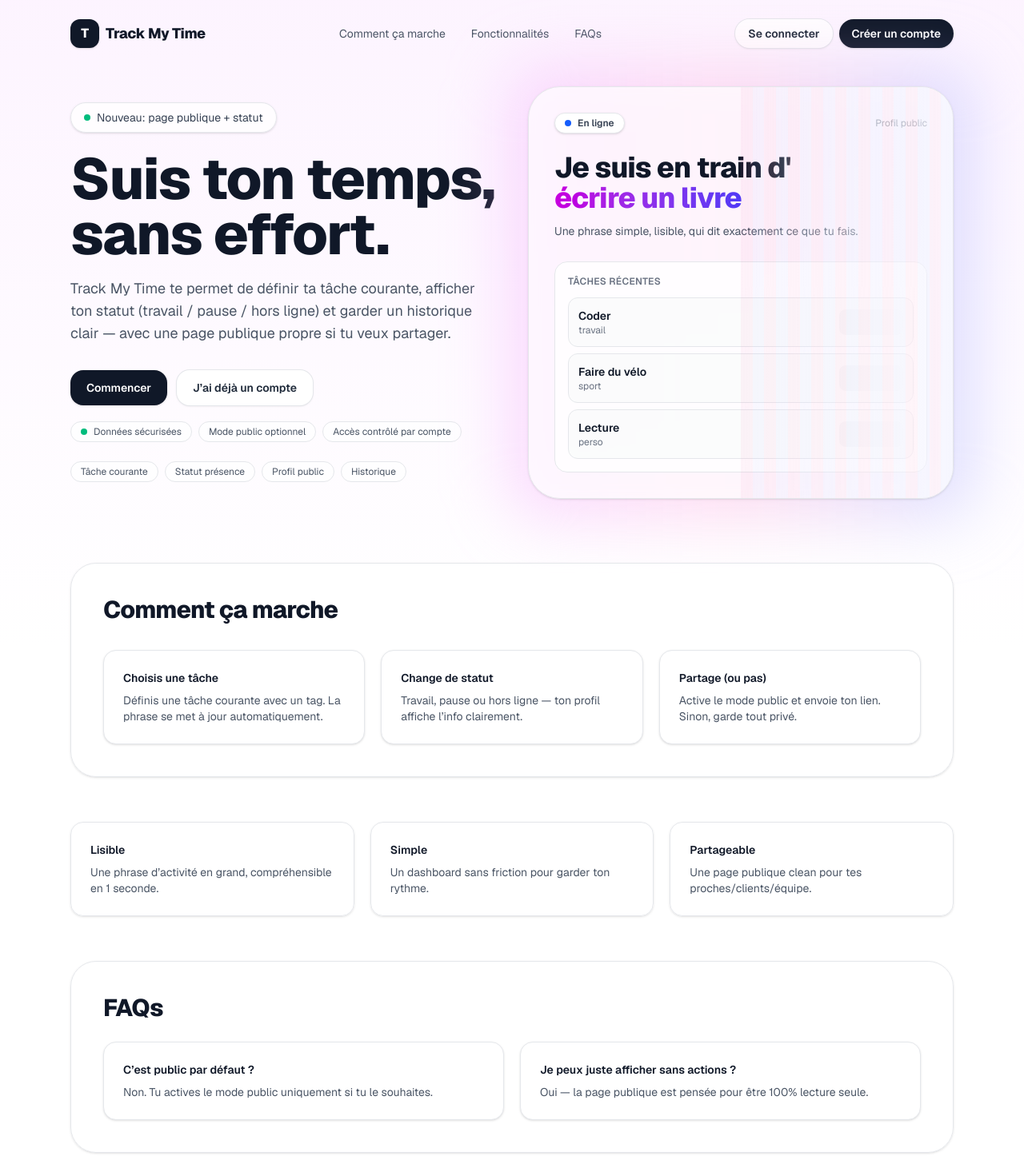
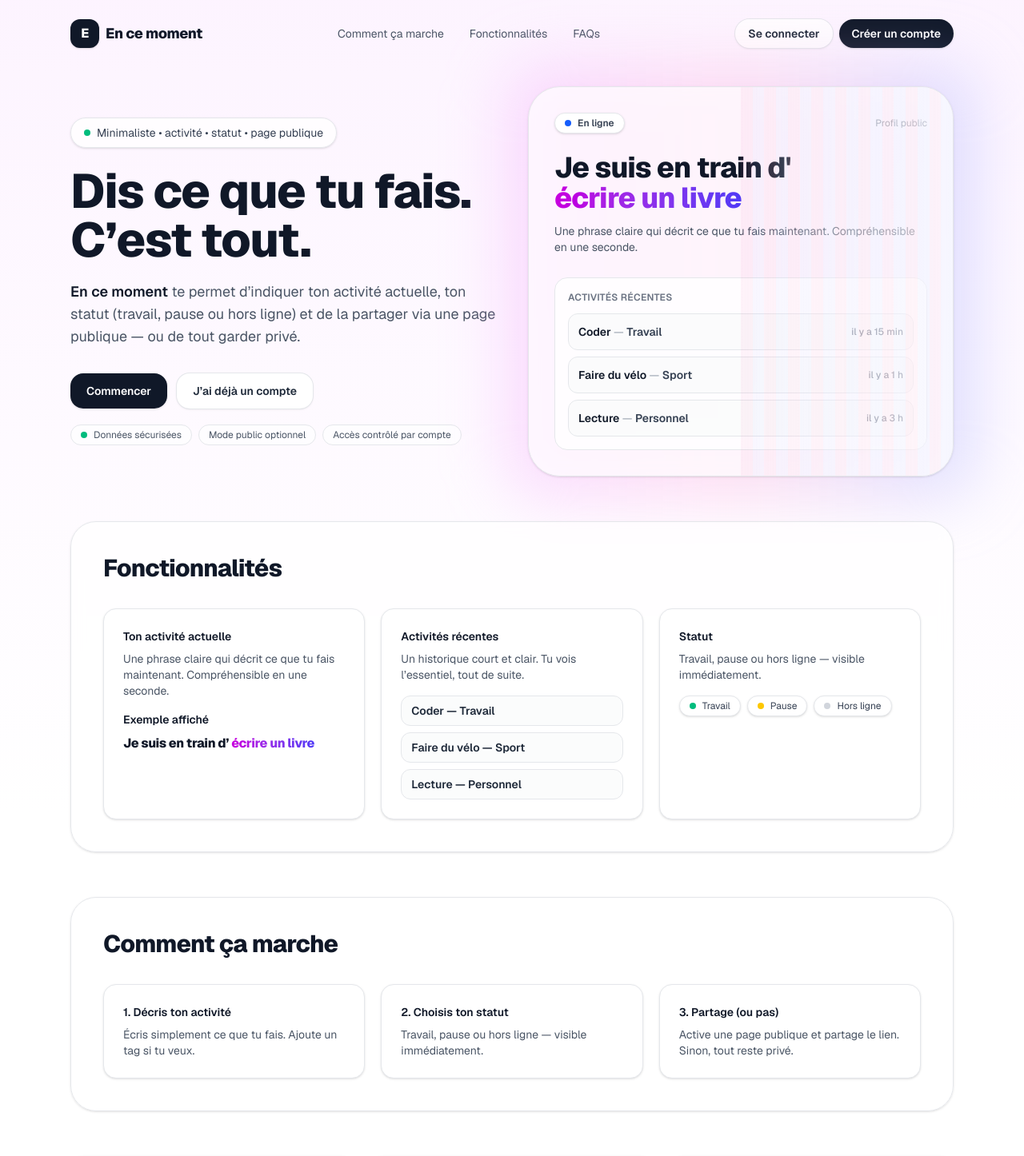
Before and after one commit to christrova/track-your-time, a Next.js app: page / in a window 1280 px wide. Shown: the top 1446 px of the page at 80% size. Built offline with nearby package versions, Linux system fonts and the light colour scheme; no server answers.

Commit message:
refactor: landing ppage ready for mvp

```diff
--- a/src/app/layout.tsx
+++ b/src/app/layout.tsx
@@ -14,7 +14,7 @@ const geistMono = Geist_Mono({
 });
 
 export const metadata: Metadata = {
-  title: "Track My Time",
+  title: "En ce moment",
   description:
     "Un dashboard simple pour suivre tes tâches, ton statut (travail/pause/hors ligne) et partager un profil public propre.",
 };
--- a/src/app/page.tsx
+++ b/src/app/page.tsx
@@ -16,12 +16,12 @@ export default async function Home() {
           <Link
             href="/"
             className="inline-flex items-center gap-2 text-gray-900 font-extrabold tracking-tight"
-            aria-label="Track My Time"
+            aria-label="En ce moment"
           >
             <span className="inline-flex items-center justify-center w-9 h-9 rounded-xl bg-gray-900 text-white shadow-sm">
-              T
+              E
             </span>
-            <span className="text-base sm:text-lg">Track My Time</span>
+            <span className="text-base sm:text-lg">En ce moment</span>
           </Link>
 
           <nav className="hidden md:flex items-center gap-8 text-sm text-gray-600">
@@ -69,19 +69,20 @@ export default async function Home() {
           <section className="lg:col-span-6">
             <div className="inline-flex items-center gap-2 rounded-full border border-gray-200 bg-white/80 px-4 py-2 text-sm text-gray-700 shadow-sm">
               <span className="inline-block w-2 h-2 rounded-full bg-emerald-500" />
-              <span>Nouveau: page publique + statut</span>
+              <span>Minimaliste • activité • statut • page publique</span>
             </div>
 
-            <h1 className="mt-6 text-5xl sm:text-6xl lg:text-7xl font-extrabold tracking-tight text-gray-900 leading-[0.95]">
-              Suis ton temps,
+            <h1 className="mt-6 text-4xl sm:text-5xl lg:text-6xl font-extrabold tracking-tight text-gray-900 leading-[1.02]">
+              Dis ce que tu fais.
               <br />
-              sans effort.
+              C’est tout.
             </h1>
 
             <p className="mt-5 text-base sm:text-lg text-gray-600 max-w-xl">
-              Track My Time te permet de définir ta tâche courante, afficher ton
-              statut (travail / pause / hors ligne) et garder un historique clair
-              — avec une page publique propre si tu veux partager.
+              <span className="font-semibold text-gray-900">En ce moment</span>{" "}
+              te permet d’indiquer ton activité actuelle, ton statut (travail,
+              pause ou hors ligne) et de la partager via une page publique — ou
+              de tout garder privé.
             </p>
 
             <div className="mt-8 flex flex-col sm:flex-row gap-3">
@@ -112,20 +113,7 @@ export default async function Home() {
               </span>
             </div>
 
-            <div className="mt-6 flex flex-wrap gap-2 text-xs text-gray-600">
-              <span className="inline-flex items-center rounded-full border border-gray-200 bg-white/70 px-3 py-1">
-                Tâche courante
-              </span>
-              <span className="inline-flex items-center rounded-full border border-gray-200 bg-white/70 px-3 py-1">
-                Statut présence
-              </span>
-              <span className="inline-flex items-center rounded-full border border-gray-200 bg-white/70 px-3 py-1">
-                Profil public
-              </span>
-              <span className="inline-flex items-center rounded-full border border-gray-200 bg-white/70 px-3 py-1">
-                Historique
-              </span>
-            </div>
+            {/* micro-texts removed (keep landing minimal) */}
           </section>
 
           <section className="lg:col-span-6">
@@ -151,21 +139,33 @@ export default async function Home() {
                       />
                     </p>
                     <p className="mt-3 text-sm text-gray-600">
-                      Une phrase simple, lisible, qui dit exactement ce que tu
-                      fais.
+                      Une phrase claire qui décrit ce que tu fais maintenant.
+                      Compréhensible en une seconde.
                     </p>
                   </div>
 
                   <div className="mt-7 grid grid-cols-1 gap-3">
                     <div className="rounded-2xl border border-gray-200 bg-white/80 px-4 py-4">
                       <p className="text-xs font-semibold uppercase tracking-wide text-gray-500">
-                        Tâches récentes
+                        Activités récentes
                       </p>
                       <div className="mt-3 space-y-2">
                         {[
-                          { name: "Coder", tag: "travail" },
-                          { name: "Faire du vélo", tag: "sport" },
-                          { name: "Lecture", tag: "perso" },
+                          {
+                            name: "Coder",
+                            tag: "Travail",
+                            when: "il y a 15 min",
+                          },
+                          {
+                            name: "Faire du vélo",
+                            tag: "Sport",
+                            when: "il y a 1 h",
+                          },
+                          {
+                            name: "Lecture",
+                            tag: "Personnel",
+                            when: "il y a 3 h",
+                          },
                         ].map((t) => (
                           <div
                             key={t.name}
@@ -173,13 +173,18 @@ export default async function Home() {
                           >
                             <div className="min-w-0">
                               <p className="text-sm font-semibold text-gray-900 truncate">
-                                {t.name}
-                              </p>
-                              <p className="text-xs text-gray-500 truncate">
-                                {t.tag}
+                                {t.name}{" "}
+                                <span className="text-gray-400 font-normal">
+                                  —{" "}
+                                </span>
+                                <span className="text-gray-700 font-semibold">
+                                  {t.tag}
+                                </span>
                               </p>
                             </div>
-                            <div className="h-8 w-20 rounded-lg bg-linear-to-r from-gray-100 to-gray-50" />
+                            <p className="shrink-0 text-xs font-medium text-gray-500">
+                              {t.when}
+                            </p>
                           </div>
                         ))}
                       </div>
@@ -211,7 +216,81 @@ export default async function Home() {
           </section>
         </div>
 
-        <section id="how" className="mt-20">
+        <section id="features" className="mt-14">
+          <div className="rounded-4xl border border-gray-200 bg-white/70 backdrop-blur shadow-sm p-6 sm:p-10">
+            <h2 className="text-2xl sm:text-3xl font-extrabold tracking-tight text-gray-900">
+              Fonctionnalités
+            </h2>
+
+            <div className="mt-8 grid grid-cols-1 md:grid-cols-3 gap-5">
+              <div className="rounded-2xl border border-gray-200 bg-white p-6 shadow-sm">
+                <p className="text-sm font-semibold text-gray-900">
+                  Ton activité actuelle
+                </p>
+                <p className="mt-2 text-sm text-gray-600">
+                  Une phrase claire qui décrit ce que tu fais maintenant.
+                  Compréhensible en une seconde.
+                </p>
+                <p className="mt-4 text-sm font-semibold text-gray-900">
+                  Exemple affiché
+                </p>
+                <p className="mt-2 text-base font-extrabold tracking-tight text-gray-900">
+                  Je suis en train d’{" "}
+                  <span className="bg-clip-text text-transparent bg-linear-to-r from-fuchsia-600 to-indigo-600">
+                    écrire un livre
+                  </span>
+                </p>
+              </div>
+
+              <div className="rounded-2xl border border-gray-200 bg-white p-6 shadow-sm">
+                <p className="text-sm font-semibold text-gray-900">
+                  Activités récentes
+                </p>
+                <p className="mt-2 text-sm text-gray-600">
+                  Un historique court et clair. Tu vois l’essentiel, tout de
+                  suite.
+                </p>
+                <div className="mt-4 space-y-2">
+                  {[
+                    "Coder — Travail",
+                    "Faire du vélo — Sport",
+                    "Lecture — Personnel",
+                  ].map((line) => (
+                    <div
+                      key={line}
+                      className="rounded-xl border border-gray-200 bg-gray-50/60 px-3 py-2 text-sm font-semibold text-gray-800"
+                    >
+                      {line}
+                    </div>
+                  ))}
+                </div>
+              </div>
+
+              <div className="rounded-2xl border border-gray-200 bg-white p-6 shadow-sm">
+                <p className="text-sm font-semibold text-gray-900">Statut</p>
+                <p className="mt-2 text-sm text-gray-600">
+                  Travail, pause ou hors ligne — visible immédiatement.
+                </p>
+                <div className="mt-4 flex flex-wrap gap-2 text-xs text-gray-700">
+                  <span className="inline-flex items-center gap-2 rounded-full border border-gray-200 bg-white px-3 py-1 shadow-sm">
+                    <span className="inline-block h-2 w-2 rounded-full bg-emerald-500" />
+                    Travail
+                  </span>
+                  <span className="inline-flex items-center gap-2 rounded-full border border-gray-200 bg-white px-3 py-1 shadow-sm">
+                    <span className="inline-block h-2 w-2 rounded-full bg-yellow-400" />
+                    Pause
+                  </span>
+                  <span className="inline-flex items-center gap-2 rounded-full border border-gray-200 bg-white px-3 py-1 shadow-sm">
+                    <span className="inline-block h-2 w-2 rounded-full bg-gray-300" />
+                    Hors ligne
+                  </span>
+                </div>
+              </div>
+            </div>
+          </div>
+        </section>
+
+        <section id="how" className="mt-14">
           <div className="rounded-4xl border border-gray-200 bg-white/70 backdrop-blur shadow-sm p-6 sm:p-10">
             <h2 className="text-2xl sm:text-3xl font-extrabold tracking-tight text-gray-900">
               Comment ça marche
@@ -219,16 +298,16 @@ export default async function Home() {
             <div className="mt-8 grid grid-cols-1 md:grid-cols-3 gap-5">
               {[
                 {
-                  title: "Choisis une tâche",
-                  desc: "Définis une tâche courante avec un tag. La phrase se met à jour automatiquement.",
+                  title: "1. Décris ton activité",
+                  desc: "Écris simplement ce que tu fais. Ajoute un tag si tu veux.",
                 },
                 {
-                  title: "Change de statut",
-                  desc: "Travail, pause ou hors ligne — ton profil affiche l’info clairement.",
+                  title: "2. Choisis ton statut",
+                  desc: "Travail, pause ou hors ligne — visible immédiatement.",
                 },
                 {
-                  title: "Partage (ou pas)",
-                  desc: "Active le mode public et envoie ton lien. Sinon, garde tout privé.",
+                  title: "3. Partage (ou pas)",
+                  desc: "Active une page publique et partage le lien. Sinon, tout reste privé.",
                 },
               ].map((c) => (
                 <div
@@ -245,20 +324,20 @@ export default async function Home() {
           </div>
         </section>
 
-        <section id="features" className="mt-14">
+        <section className="mt-14">
           <div className="grid grid-cols-1 md:grid-cols-3 gap-5">
             {[
               {
                 title: "Lisible",
-                desc: "Une phrase d’activité en grand, compréhensible en 1 seconde.",
+                desc: "Une information claire, sans bruit.",
               },
               {
                 title: "Simple",
-                desc: "Un dashboard sans friction pour garder ton rythme.",
+                desc: "Pas de minuteur. Pas de friction. Juste l’essentiel.",
               },
               {
                 title: "Partageable",
-                desc: "Une page publique clean pour tes proches/clients/équipe.",
+                desc: "Une page publique propre pour proches ou équipe.",
               },
             ].map((f) => (
               <div
@@ -281,11 +360,11 @@ export default async function Home() {
               {[
                 {
                   q: "C’est public par défaut ?",
-                  a: "Non. Tu actives le mode public uniquement si tu le souhaites.",
+                  a: "Non. Le mode public est entièrement optionnel.",
                 },
                 {
-                  q: "Je peux juste afficher sans actions ?",
-                  a: "Oui — la page publique est pensée pour être 100% lecture seule.",
+                  q: "On peut seulement consulter ?",
+                  a: "Oui. La page publique est 100 % en lecture seule.",
                 },
               ].map((x) => (
                 <div
@@ -301,7 +380,7 @@ export default async function Home() {
         </section>
 
         <footer className="mt-14 pb-6 text-center text-xs text-gray-500">
-          © {new Date().getFullYear()} Track My Time
+          © {new Date().getFullYear()} En ce moment
         </footer>
       </main>
     </div>
```
